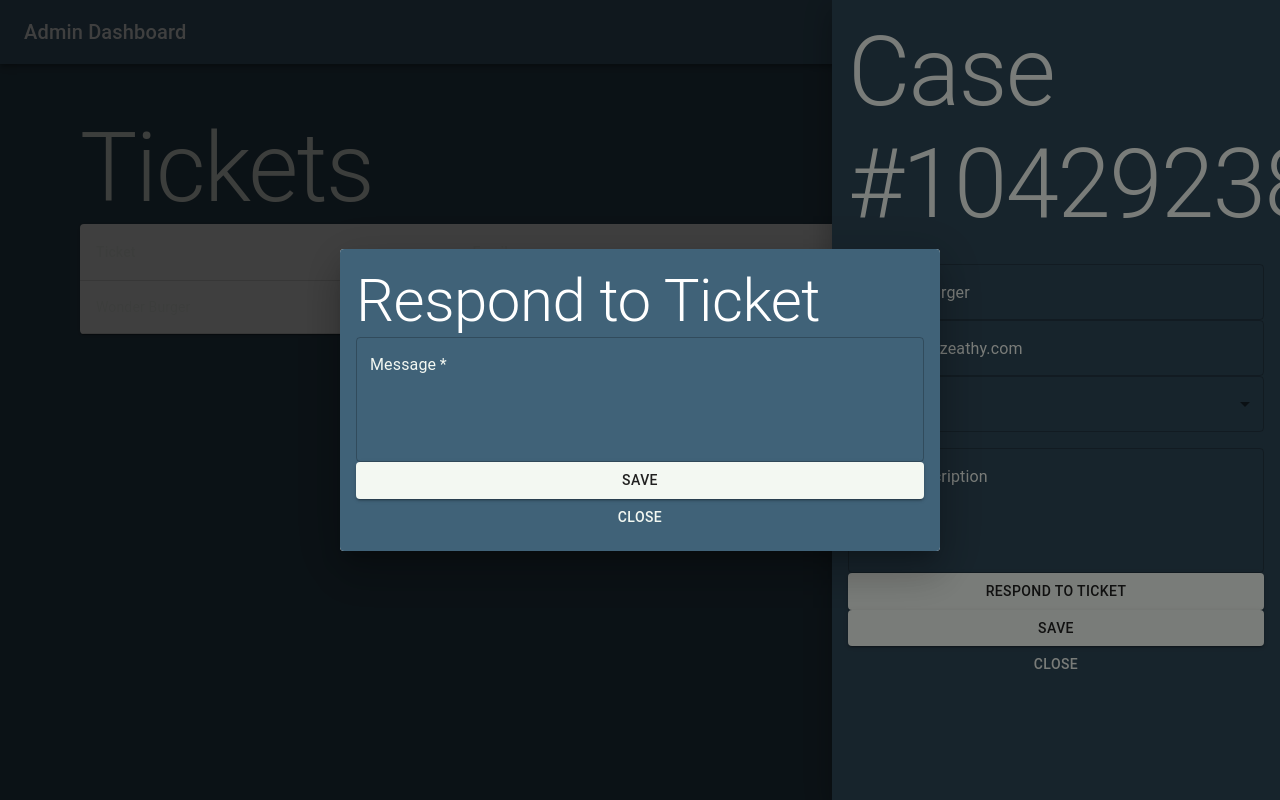
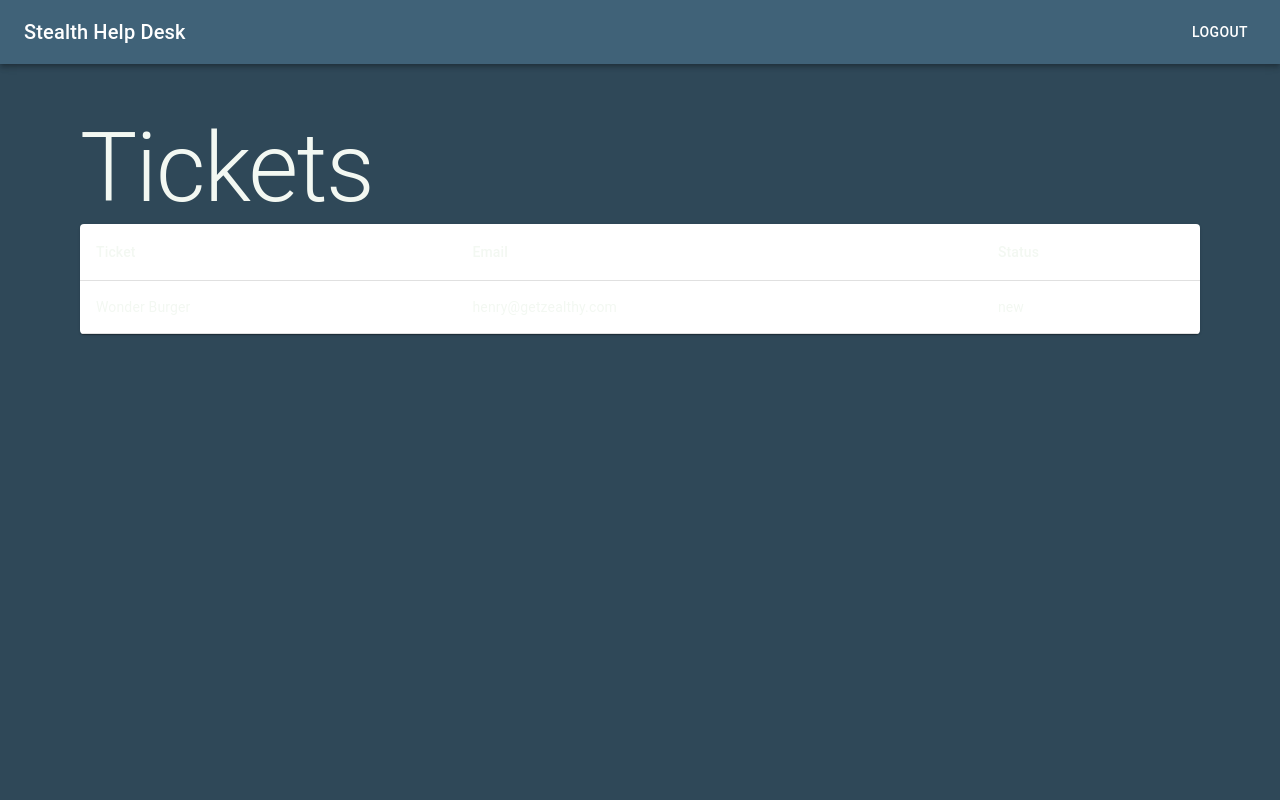
Before and after one commit to unitehenry/stealth-project, a Next.js app: page /dashboard in a window 1280 px wide. Built offline with nearby package versions, Linux system fonts and the light colour scheme.

Commit message:
feat: dashboard

```diff
--- /dev/null
+++ b/src/components/Navbar.js
@@ -0,0 +1,22 @@
+import Link from 'next/link'
+import {
+  AppBar,
+  Toolbar,
+  Typography,
+  Button
+} from '@mui/material'
+
+export default function Navbar() {
+  return (
+    <AppBar color="secondary" position="static">
+      <Toolbar>
+        <Typography variant="h6" component="div" sx={{ flexGrow: 1 }}>
+          Stealth Help Desk
+        </Typography>
+        <Button as={Link} href="/logout" color="inherit">
+          Logout
+        </Button>
+      </Toolbar>
+    </AppBar>
+  )
+}
--- a/src/components/TicketsTable.js
+++ b/src/components/TicketsTable.js
@@ -30,6 +30,8 @@ export default function TicketsTable() {
     }
   ]);
 
+  const [ currentTicket, setCurrentTicket ] = useState(null);
+
   return (
     <>
       <TableContainer
@@ -47,6 +49,7 @@ export default function TicketsTable() {
             { tickets.map(tr => {
               return (
                 <TableRow
+                  onClick={() => setCurrentTicket(tr)}
                   className="cursor-pointer hover:bg-[#2F4858]"
                   key={tr.id}>
                     <TableCell>
@@ -64,7 +67,7 @@ export default function TicketsTable() {
           </TableBody>
         </Table>
       </TableContainer>
-      <Drawer anchor="right" open={true}>
+      <Drawer anchor="right" open={currentTicket}>
         <Box className="h-full bg-[#2F4858] w-full md:w-[35vw] p-4">
           <Typography variant="h1" className="text-xl">
             Case #10429238
@@ -112,20 +115,28 @@ export default function TicketsTable() {
               value="some description"
               required />
             <Box className="flex flex-col">
-              <Button variant="contained" className="w-full bg-white mb-2">
+              <Button
+                onClick={() => setCurrentTicket({
+                  ...currentTicket,
+                  openResponse: true,
+                })}
+                variant="contained"
+                className="w-full bg-white mb-2">
                 Respond to Ticket
               </Button>
               <Button variant="contained" className="w-full bg-white mb-2">
                 Save
               </Button>
-              <Button className="w-full mb-2">
-                Close
+              <Button
+                onClick={() => setCurrentTicket(null)}
+                className="w-full mb-2">
+                  Close
               </Button>
             </Box>
           </Box>
         </Box>
       </Drawer>
-      <Dialog open={true}>
+      <Dialog open={currentTicket?.openResponse}>
         <Box as="form" className="bg-[#406278] md:w-[600px] p-4">
           <Typography variant="h2" className="text-white text-xl mb-2">
             Respond to Ticket
@@ -137,10 +148,15 @@ export default function TicketsTable() {
             rows={4}
             required />
           <Button variant="contained" className="w-full bg-white mb-2">
-            Save
+            Send Message
           </Button>
-          <Button className="w-full mb-2">
-            Close
+          <Button
+            onClick={() => setCurrentTicket({
+              ...currentTicket,
+              openResponse: false,
+            })}
+            className="w-full mb-2">
+              Close
           </Button>
         </Box>
       </Dialog>
--- a/src/pages/dashboard.js
+++ b/src/pages/dashboard.js
@@ -1,13 +1,15 @@
 import Head from 'next/head'
+import Link from 'next/link'
 import {
   Box,
-  AppBar,
   ThemeProvider,
   Typography,
   Button,
   Toolbar
 } from '@mui/material'
 import theme from '../theme'
+
+import Navbar from '../components/Navbar'
 import TicketsTable from '../components/TicketsTable'
 
 export default function Dashboard() {
@@ -20,16 +22,7 @@ export default function Dashboard() {
         <link rel="icon" href="/favicon.ico" />
       </Head>
       <ThemeProvider theme={theme}>
-        <AppBar color="secondary" position="static">
-          <Toolbar>
-            <Typography variant="h6" component="div" sx={{ flexGrow: 1 }}>
-              Admin Dashboard
-            </Typography>
-            <Button color="inherit">
-              Logout
-            </Button>
-          </Toolbar>
-        </AppBar>
+        <Navbar />
         <Box className="p-4 m-auto max-w-6xl">
           <Box className="mt-8">
             <Typography variant="h1" className="text-2xl mb-2">
--- a/src/pages/index.js
+++ b/src/pages/index.js
@@ -31,7 +31,11 @@ export default function Home() {
               rounded px-4 rojunded shadow-lg md:max-w-lg">
               <Box className="w-full flex justify-center mb-4">
                 <Box className="bg-white rounded-full p-4 shadow-lg">
-                  <Image src="/stealth.png" width={100} height={100} />
+                  <Image
+                    src="/stealth.png"
+                    alt="logo"
+                    width={100}
+                    height={100} />
                 </Box>
               </Box>
               <Typography variant="h1" className="text-center text-xl my-4">
--- /dev/null
+++ b/src/pages/logout.js
@@ -0,0 +1,10 @@
+import React from 'react'
+import { useRouter } from 'next/router';
+
+export default function Logout() {
+
+  const router = useRouter();
+  router.push('/')
+
+  return <React.Fragment />
+}
```
